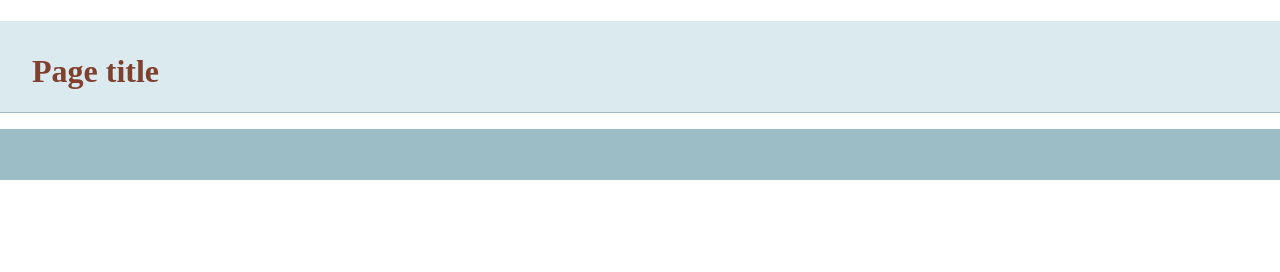
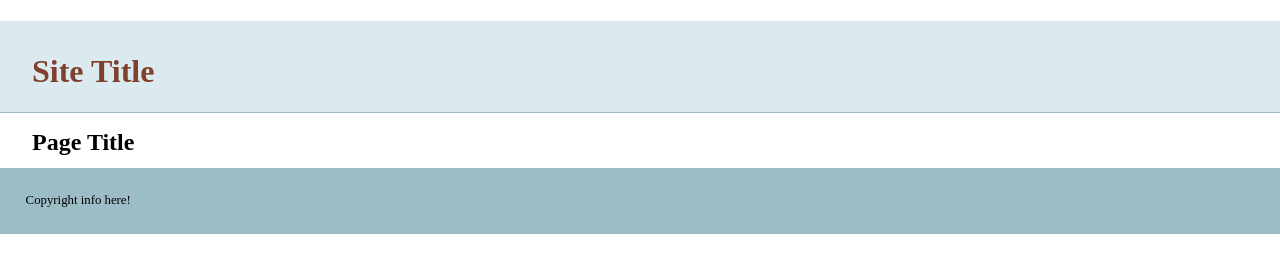
Before and after one commit to tajenli/git-basics, a plain HTML site: page index.html in a window 1280 px wide. Drawn offline with nearby package versions, Linux system fonts and the light colour scheme.

Commit message:
creates a conflict in index.html

```diff
--- a/index.html
+++ b/index.html
@@ -14,13 +14,15 @@
     </head>
     <body>
     <header>
-	<h1>Page title</h1>
+	<h1>Site Title</h1>
     </header>
     <nav id="pageNav">
     </nav>
     <main>
+        <h2>Page Title</h2>
     </main>
     <footer>
+        Copyright info here!
     </footer>
         <script>
 //use the modernizr load to load up external scripts. This will load the scripts asynchronously, but the order listed matters. Although it will load all scripts in parallel, it will execute them in the order listed
```
